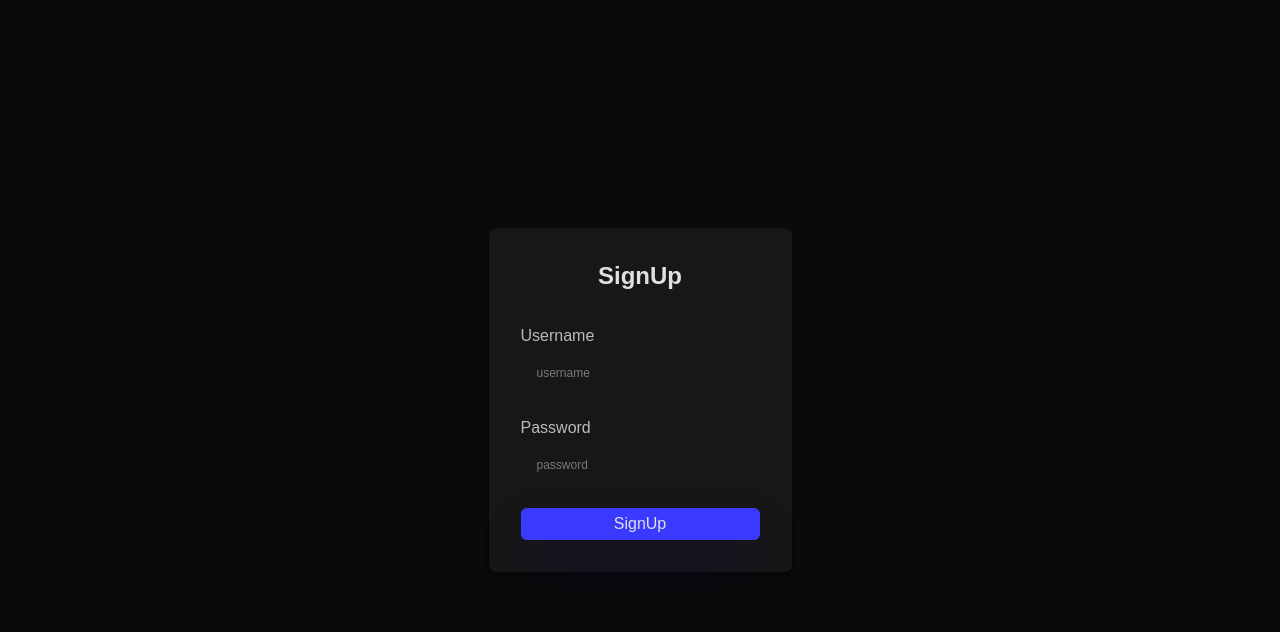
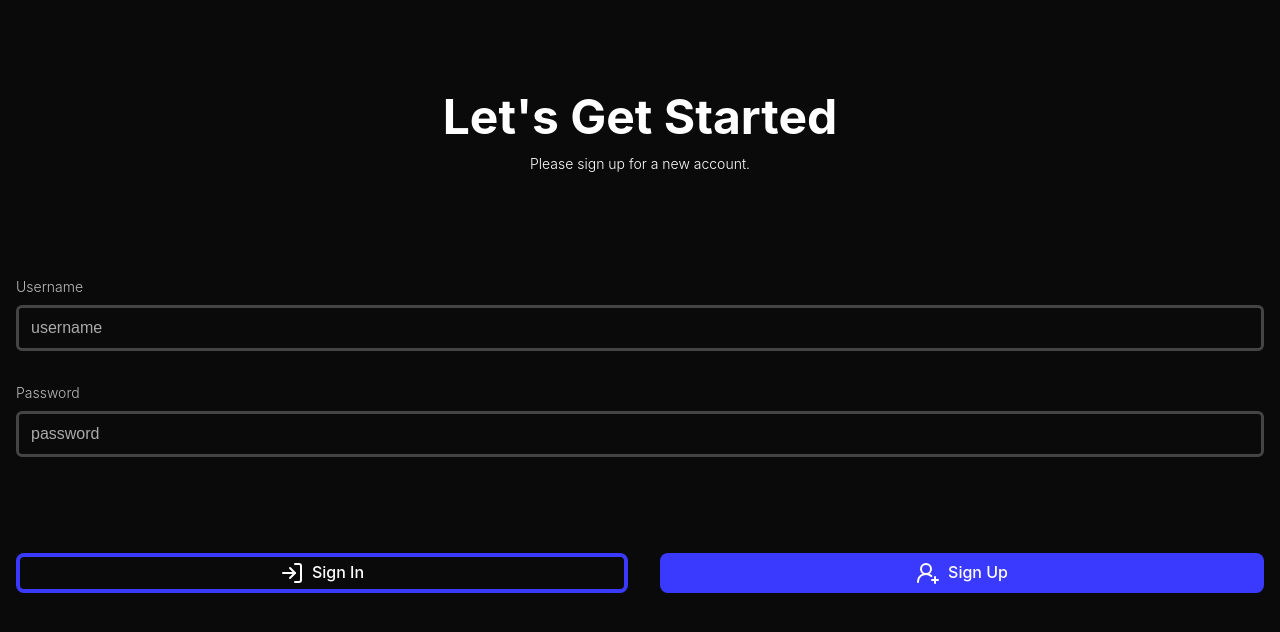
Before and after one commit to LahiruDilhara/webchat-frontend, a Next.js app in the folder webchat-web/: page /auth/signup in a window 1280 px wide. Shown: the top 632 px of the page. Built offline with nearby package versions, Linux system fonts and the light colour scheme; no server answers.

Commit message:
solve new updated signin signup routes

```diff
--- a/webchat-web/src/app/auth/layout.tsx
+++ b/webchat-web/src/app/auth/layout.tsx
@@ -1,20 +1,5 @@
-"use client";
-
-import { useSelector } from "react-redux";
-import { RootState } from "../store";
-import { useEffect } from "react";
-import { useRouter } from "next/navigation";
-
-const AuthLayout = ({ children }: Readonly<{ children: React.ReactNode }>) => {
-    const loggedIn = useSelector((state: RootState) => state.auth.loggedIn);
-    const router = useRouter();
-
-    useEffect(() => {
-        if (loggedIn) {
-            router.replace("/home");
-        }
-    }, [loggedIn, router])
-    return (<>{children}</>);
+export default function AuthLayout({ children }: { children: React.ReactNode }) {
+    return <div className="text-on-background min-h-screen h-screen">
+        {children}
+    </div>;
 }
-
-export default AuthLayout;
--- a/webchat-web/src/app/auth/login/page.tsx
+++ /dev/null
@@ -1,35 +0,0 @@
-"use client";
-
-import { useLoginViewModel } from "@/viewmodels/auth/useLoginViewModel";
-import { useEffect } from "react";
-import { toast } from "react-toastify";
-
-const LoginPage = () => {
-    const { username, updateUsername, password, updatePassword, error, isLoading, submit } = useLoginViewModel();
-
-    useEffect(() => {
-        toast.error(error);
-    }, [error])
-
-    return (
-        <div className="w-screen h-screen flex justify-center items-center">
-            <div className="bg-surface p-8 rounded-lg shadow-md text-on-surface flex flex-col gap-8 items-center">
-                <h1 className="text-2xl font-bold">Login</h1>
-                <form className="flex flex-col gap-7" onSubmit={e => { e.preventDefault(); submit() }}>
-                    <div className="flex flex-col gap-2">
-                        <label htmlFor="username" className="text-input-label">Username</label>
-                        <input className="bg-input px-4 py-1 rounded-md text-on-input placeholder:text-xs" value={username} type="text" id="username" name="username" placeholder="username" required onChange={e => updateUsername(e.target.value)} />
-                    </div>
-                    <div className="flex flex-col gap-2">
-                        <label className="text-input-label" htmlFor="password">Password</label>
-                        <input className="bg-input px-4 py-1 rounded-md text-on-input placeholder:text-xs" value={password} type="password" id="password" name="password" placeholder="password" required onChange={e => updatePassword(e.target.value)} />
-                    </div>
-                    <button className="bg-primary rounded-md px-8 py-1 hover:bg-primary-hover shadow-2xl shadow-shadow-primary cursor-grab" type="submit">{isLoading ? "Loading..." : "Login"}</button>
-                    {error && <div className="text-red-500">{error}</div>}
-                </form>
-            </div>
-        </div>
-    );
-}
-
-export default LoginPage;
--- a/webchat-web/src/app/auth1/signin/page.tsx
+++ b/webchat-web/src/app/auth/signin/page.tsx
@@ -25,7 +25,7 @@ export default function SignInPage() {
                     <LabelInput label="Password" placeholder="password" value={password} onChange={(e) => { updatePassword(e.target.value) }} inputType="password"></LabelInput>
                 </div>
                 <div className="flex flex-row w-full justify-between gap-xl">
-                    <IconOutlinedButton icon={<UserRoundPlus />} label="Sign Up" onClick={() => { router.replace("/auth1/signup")}} className="flex-1 text-nowrap"></IconOutlinedButton>
+                    <IconOutlinedButton icon={<UserRoundPlus />} label="Sign Up" onClick={() => { router.replace("/auth/signup")}} className="flex-1 text-nowrap"></IconOutlinedButton>
                     <IconButton icon={isLoading ? <ClipLoader size={24} /> : <LogIn />} label="Sign In" onClick={submit} className="flex-1 text-nowrap"></IconButton>
                 </div>
             </form>
--- a/webchat-web/src/app/auth/signup/page.tsx
+++ b/webchat-web/src/app/auth/signup/page.tsx
@@ -1,35 +1,32 @@
 "use client";
+import IconButton from "@/components/primitive/IconButtonButton";
+import IconOutlinedButton from "@/components/primitive/IconOutlinedButton";
+import LabelInput from "@/components/primitive/LabelInput";
 import { useSignUpViewModel } from "@/viewmodels/auth/useSignUpViewModel";
-import { useEffect } from "react";
-import { toast } from "react-toastify";
+import { LogIn, UserRoundPlus } from "lucide-react";
+import { useRouter } from "next/navigation";
+import { ClipLoader } from "react-spinners";
 
-const SignUpPage = () => {
-    const { username, updateUsername, password, updatePassword, error, isLoading, submit } = useSignUpViewModel();
+export default function SignUpPage() {
+    const { username, updateUsername, password, updatePassword, isLoading, submit } = useSignUpViewModel();
+    const router = useRouter();
 
-    useEffect(() => {
-        if (error) {
-            toast.error(error);
-        }
-    }, [error]);
     return (
-        <div className="w-screen h-screen flex justify-center items-center">
-            <div className="bg-surface p-8 rounded-lg shadow-md text-on-surface flex flex-col gap-8 items-center">
-                <h1 className="text-2xl font-bold">SignUp</h1>
-                <form className="flex flex-col gap-7" onSubmit={e => { e.preventDefault(); submit() }}>
-                    <div className="flex flex-col gap-2">
-                        <label htmlFor="username" className="text-input-label">Username</label>
-                        <input className="bg-input px-4 py-1 rounded-md text-on-input placeholder:text-xs" value={username} type="text" id="username" name="username" placeholder="username" required onChange={e => updateUsername(e.target.value)} />
-                    </div>
-                    <div className="flex flex-col gap-2">
-                        <label className="text-input-label" htmlFor="password">Password</label>
-                        <input className="bg-input px-4 py-1 rounded-md text-on-input placeholder:text-xs" value={password} type="password" id="password" name="password" placeholder="password" required onChange={e => updatePassword(e.target.value)} />
-                    </div>
-                    <button className="bg-primary rounded-md px-8 py-1 hover:bg-primary-hover shadow-2xl shadow-shadow-primary cursor-grab" type="submit">{isLoading ? "Loading..." : "SignUp"}</button>
-                    {error && <div className="text-red-500">{error}</div>}
-                </form>
+        <div className="flex flex-col px-md gap-md h-full min-h-0 items-center justify-center">
+            <div className="w-full flex-1 flex flex-col items-center justify-center gap-sm">
+                <div className="text-h1">Let's Get Started</div>
+                <div className="text-caption">Please sign up for a new account.</div>
             </div>
+            <form className="flex-2 w-full flex flex-col gap-4xl" onSubmit={e => { e.preventDefault(); }}>
+                <div className="flex flex-col gap-xl">
+                    <LabelInput label="Username" placeholder="username" value={username} onChange={(e) => { updateUsername(e.target.value) }} inputType="text"></LabelInput>
+                    <LabelInput label="Password" placeholder="password" value={password} onChange={(e) => { updatePassword(e.target.value) }} inputType="password"></LabelInput>
+                </div>
+                <div className="flex flex-row w-full justify-between gap-xl">
+                    <IconOutlinedButton icon={<LogIn />} label="Sign In" onClick={() => { router.replace("/auth/signin") }} className="flex-1 text-nowrap"></IconOutlinedButton>
+                    <IconButton icon={isLoading ? <ClipLoader size={24} /> : <UserRoundPlus />} label="Sign Up" onClick={submit} className="flex-1 text-nowrap"></IconButton>
+                </div>
+            </form>
         </div>
     );
 }
-
-export default SignUpPage;
--- a/webchat-web/src/app/auth1/layout.tsx
+++ /dev/null
@@ -1,5 +0,0 @@
-export default function AuthLayout({ children }: { children: React.ReactNode }) {
-    return <div className="text-on-background min-h-screen h-screen">
-        {children}
-    </div>;
-}
--- a/webchat-web/src/app/auth1/signup/page.tsx
+++ /dev/null
@@ -1,32 +0,0 @@
-"use client";
-import IconButton from "@/components/primitive/IconButtonButton";
-import IconOutlinedButton from "@/components/primitive/IconOutlinedButton";
-import LabelInput from "@/components/primitive/LabelInput";
-import { useSignUpViewModel } from "@/viewmodels/auth/useSignUpViewModel";
-import { LogIn, UserRoundPlus } from "lucide-react";
-import { useRouter } from "next/navigation";
-import { ClipLoader } from "react-spinners";
-
-export default function SignUpPage() {
-    const { username, updateUsername, password, updatePassword, isLoading, submit } = useSignUpViewModel();
-    const router = useRouter();
-
-    return (
-        <div className="flex flex-col px-md gap-md h-full min-h-0 items-center justify-center">
-            <div className="w-full flex-1 flex flex-col items-center justify-center gap-sm">
-                <div className="text-h1">Let's Get Started</div>
-                <div className="text-caption">Please sign up for a new account.</div>
-            </div>
-            <form className="flex-2 w-full flex flex-col gap-4xl" onSubmit={e => { e.preventDefault(); }}>
-                <div className="flex flex-col gap-xl">
-                    <LabelInput label="Username" placeholder="username" value={username} onChange={(e) => { updateUsername(e.target.value) }} inputType="text"></LabelInput>
-                    <LabelInput label="Password" placeholder="password" value={password} onChange={(e) => { updatePassword(e.target.value) }} inputType="password"></LabelInput>
-                </div>
-                <div className="flex flex-row w-full justify-between gap-xl">
-                    <IconOutlinedButton icon={<LogIn />} label="Sign In" onClick={() => { router.replace("/auth1/signin") }} className="flex-1 text-nowrap"></IconOutlinedButton>
-                    <IconButton icon={isLoading ? <ClipLoader size={24} /> : <UserRoundPlus />} label="Sign Up" onClick={submit} className="flex-1 text-nowrap"></IconButton>
-                </div>
-            </form>
-        </div>
-    );
-}
--- a/webchat-web/src/viewmodels/auth/useLoginViewModel.ts
+++ b/webchat-web/src/viewmodels/auth/useLoginViewModel.ts
@@ -19,9 +19,11 @@ export function useLoginViewModel() {
     const updateUsername = (value: string) => setUsername(value);
     const updatePassword = (value: string) => setPassword(value);
 
-    useEffect(()=>{
-        toast.error(error);
-    },[error])
+    useEffect(() => {
+        if (error) {
+            toast.error(error);
+        }
+    }, [error])
 
     const mutation = useMutation({
         mutationFn: AuthService.login,
@@ -39,9 +41,9 @@ export function useLoginViewModel() {
     })
 
     const submit = () => {
+        setError(null);
         const loginModel = new LoginModel(username, password);
         const error = loginModel.validate();
-        console.log(error)
         if (error) {
             setError(error);
             return;
--- a/webchat-web/src/viewmodels/auth/useSignUpViewModel.ts
+++ b/webchat-web/src/viewmodels/auth/useSignUpViewModel.ts
@@ -15,14 +15,19 @@ export function useSignUpViewModel() {
     const updateUsername = (value: string) => setUsername(value);
     const updatePassword = (value: string) => setPassword(value);
 
-    useEffect(()=>{
-        toast.error(error);
-    },[error])
+    useEffect(() => {
+        if (error) {
+            toast.error(error);
+        }
+    }, [error])
 
     const mutation = useMutation({
         mutationFn: AuthService.signUp,
         onSuccess: (data) => {
-            router.replace("/auth/login");
+            setError(null);
+            setUsername("");
+            setPassword("");
+            router.replace("/auth/signin");
         },
         onError: (error) => {
             setError(error.message);
```
